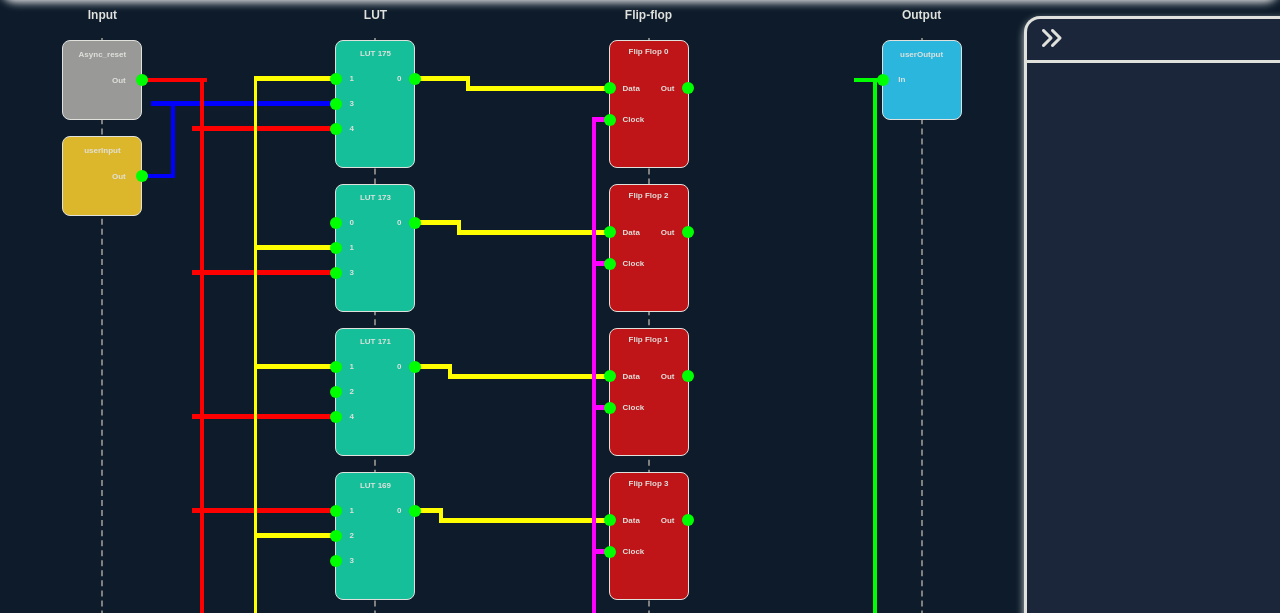
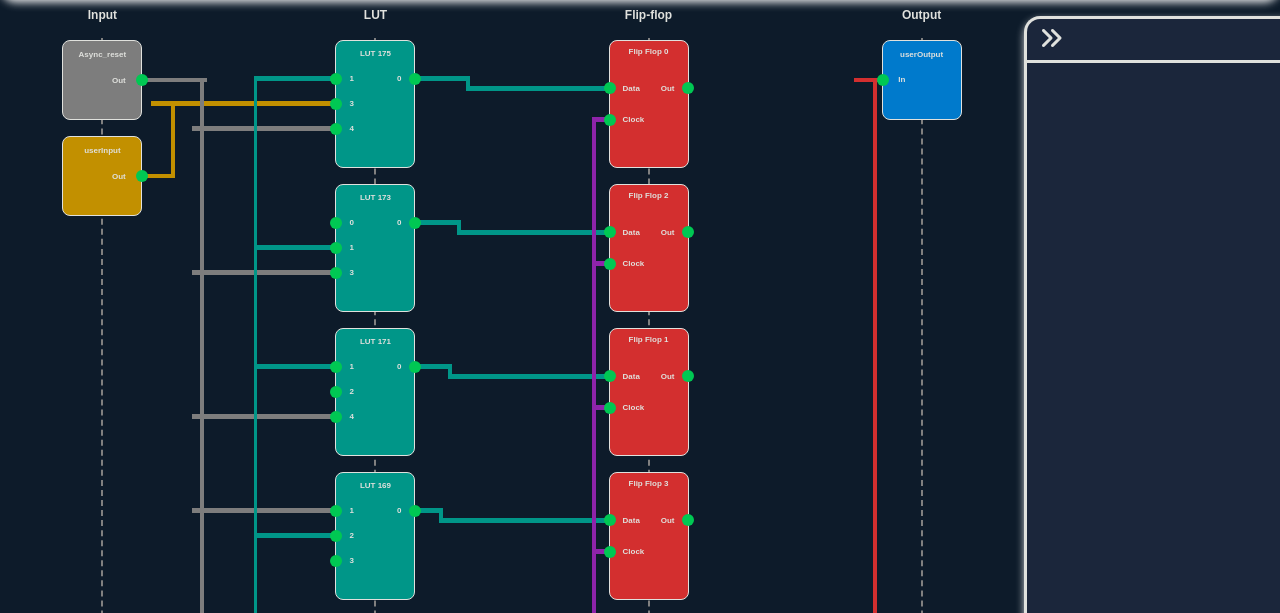
Before and after one commit to algosup/2024-2025-project-4-web-fpga-team-4, a website: page src/code/client.html in a window 1280 px wide. Shown: the part 120-733 px from the top of the page. Drawn offline with Linux system fonts and the light colour scheme.

Commit message:
UI color changes

```diff
--- a/src/code/css/schematics.css
+++ b/src/code/css/schematics.css
@@ -1,13 +1,13 @@
 /* Applies Style to the Whole Page */
 
 :root {
-	--reset-color: #999997FF;
-	--d-color: #DDB72BFF;
-	--q-color: #2BB7DDFF;
-	--lut-color: #15BF9AFF;
-	--ff-color: #BF1518FF;
-	--clock-color: #AE15BFFF;
-	--connection-used: #00ff00ff;
+	--reset-color: #7D7D7DFF;
+	--d-color: #C29000FF;
+	--q-color: #007ACCFF;
+	--lut-color: #009688FF;
+	--ff-color: #D32F2FFF;
+	--clock-color: #8E24AAFF;
+	--connection-used: #00C853FF;
 	--connection-unused: var(--on-primary);
 	--element-width: 10svh;
 	--element-height: 18svh;
@@ -15,7 +15,6 @@
 	--element-margin-top: 5svh;
 	--little-element-height: 12svh;
 	--in-little-element-height: 10svh;
-
 }
 
 /* Applies Style to the Main Part of the Page */
--- a/src/code/js/connections.js
+++ b/src/code/js/connections.js
@@ -21,20 +21,20 @@ function convertPxToVw(px) {
 function drawLine(height, width, top, left, colorValue) {
 	let color
 	switch (colorValue.substring(0, 2)) {
-		case 'lu':
-			color = "#FFFF00FF";
+		case 'lu': // LUT
+			color = "var(--lut-color)";
 			break;
-		case 'ff':
-			color = "#00FF00FF";
+		case 'ff': // Flip-flop
+			color = "var(--ff-color)";
 			break;
-		case 'As':
-			color = "#FF0000FF";
+		case 'As': // Async reset
+			color = "var(--reset-color)";
 			break;
-		case 'us':
-			color = "#0000FFFF";
+		case 'us': // User input
+			color = "var(--d-color)";
 			break;
-		case 'cl':
-			color = "#FF00FFFF";
+		case 'cl': // Clock
+			color = "var(--clock-color)";
 			break;
 		default:
 			break;
```
